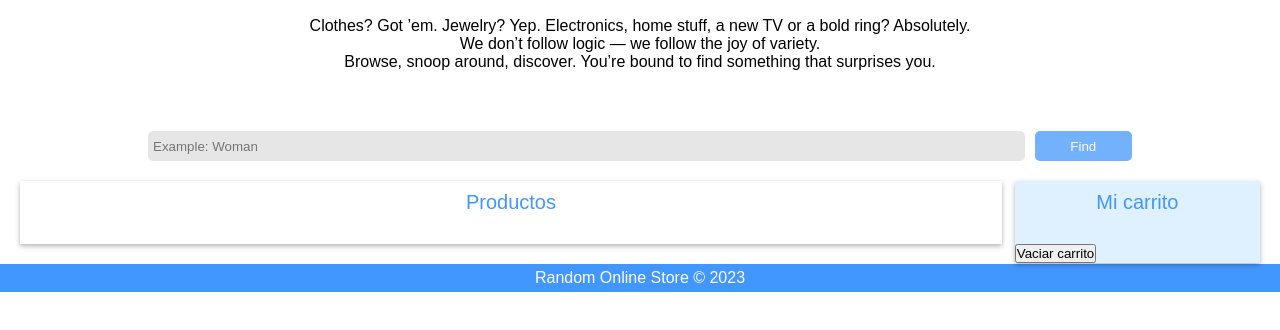
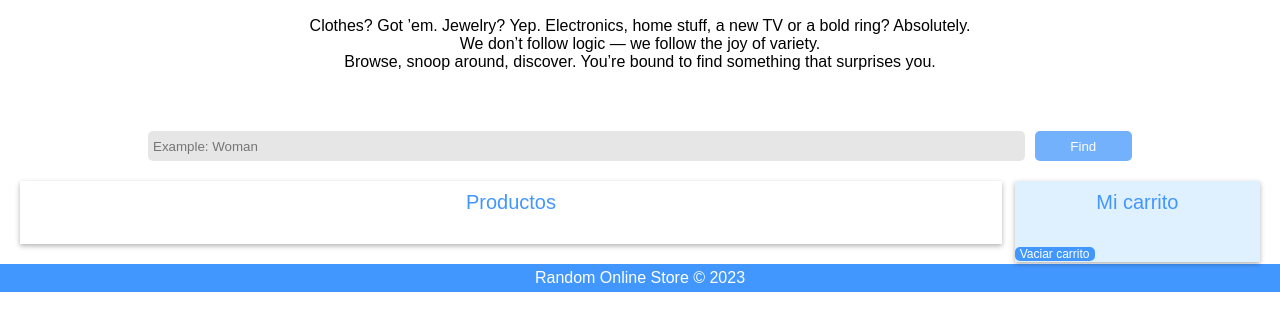
Before and after one commit to Adalab/modulo-2-evaluacion-final-cusichia, a website built with Vite: page src/index.html in a window 1280 px wide. Shown: the part 136-466 px from the top of the page. Built offline with nearby package versions, Linux system fonts and the light colour scheme; no server answers.

Commit message:
Style empty cart

```diff
--- a/src/index.html
+++ b/src/index.html
@@ -50,10 +50,10 @@
 						<h3 class="h3">Productos</h3>
 						<ul class="ulStyle js_listProducts"></ul>
 					</section>
-					<section class="sectionCarrito">
+					<section class="sectionCart">
 						<h3 class="h3">Mi carrito</h3>
-						<ul class="sectionCarrito__ulCartStyle js_listCart"></ul>
-            <button class="js_btnEmptyCart">Vaciar carrito</button>
+						<ul class="sectionCart__ulCartStyle js_listCart"></ul>
+            <button class="sectionCart__emptyCart js_btnEmptyCart">Vaciar carrito</button>
 					</section>
 				</div>
 			</main>
--- a/src/scss/main.scss
+++ b/src/scss/main.scss
@@ -154,7 +154,7 @@
 
 }
 
-.sectionCarrito {
+.sectionCart {
     box-shadow: 0 2px 5px rgba(0, 0, 0, 0.3);
     padding-top: 10px;
     width: 20%;
@@ -171,6 +171,16 @@
         padding: 5px;
         gap: 5px;
     }
+
+    &__emptyCart {
+        font-size: 12px;
+        padding-inline: 5px;
+        text-align: center;
+        background-color: rgb(66, 151, 255);
+        color: white;
+        border: none;
+        border-radius: 5px;
+    }
 }
 
 .mainDiv {
```
